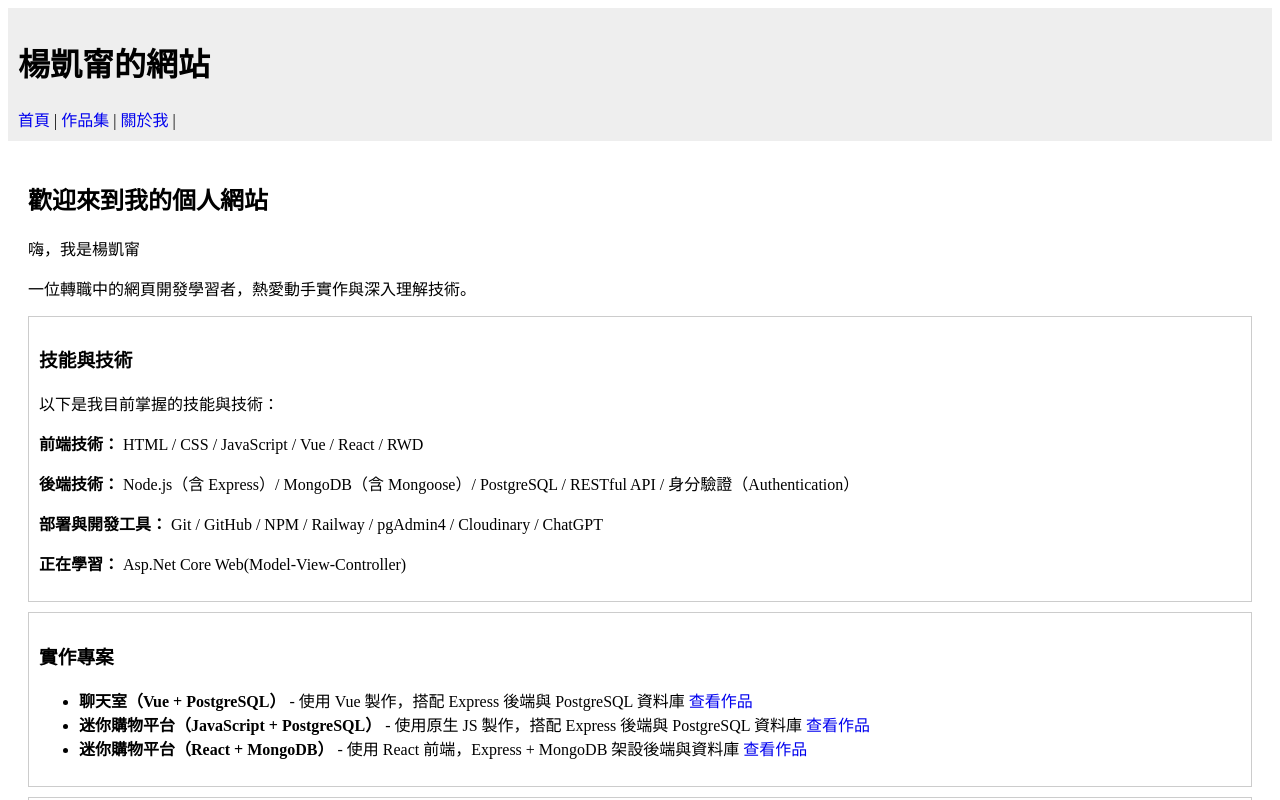
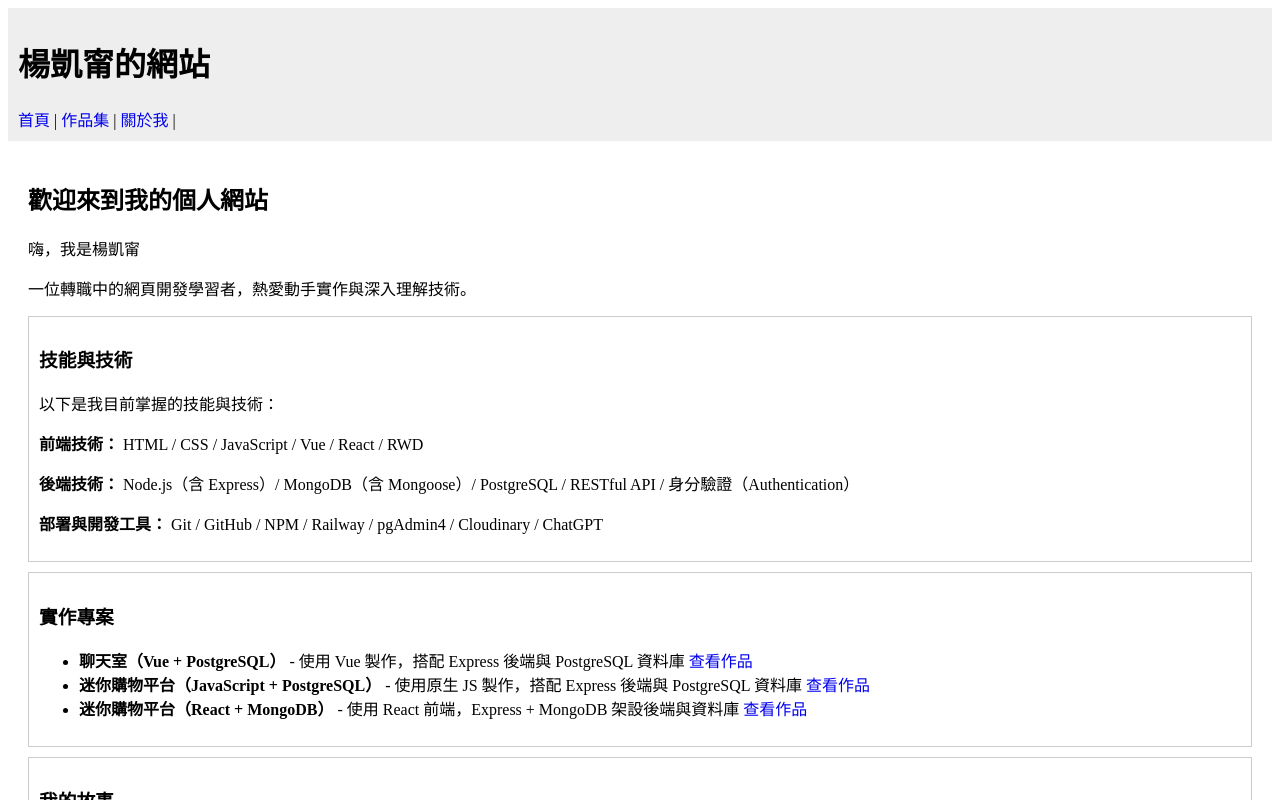
Before and after one commit to AlisonSmith1/note, a Nuxt app: page / in a window 1280 px wide. Shown: the top 800 px of the page. Built offline with nearby package versions, Linux system fonts and the light colour scheme.

Commit message:
文字更新

```diff
--- a/pages/index.vue
+++ b/pages/index.vue
@@ -21,10 +21,6 @@
         <p>
           <strong>部署與開發工具：</strong>
           Git / GitHub / NPM / Railway / pgAdmin4 / Cloudinary / ChatGPT
-        </p>
-        <p>
-          <strong>正在學習：</strong>
-          Asp.Net Core Web(Model-View-Controller)
         </p>
       </Context>
     </section>
--- a/pages/portfolio.vue
+++ b/pages/portfolio.vue
@@ -114,7 +114,8 @@ a {
 }
 
 img {
-  width: 400px;
-  height: 200px;
+  width: 100%;
+  height: 300px;
+  object-fit: cover;
 }
 </style>
```
